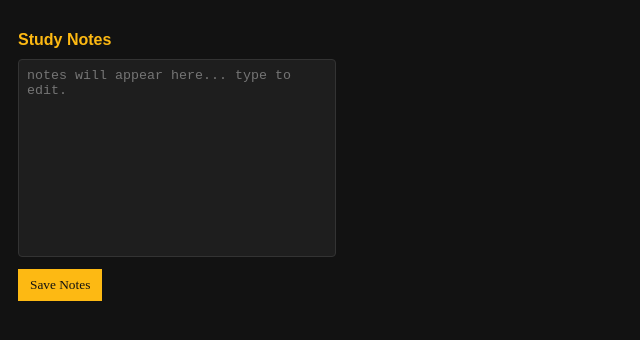
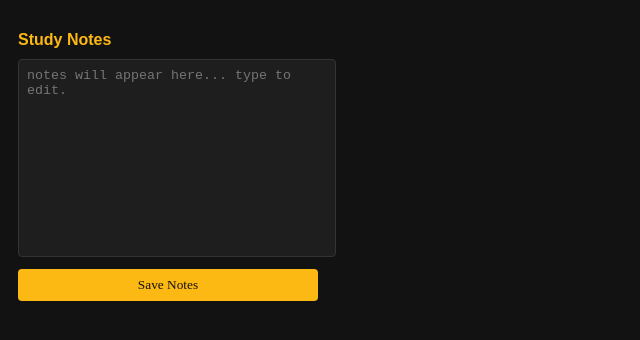
Before and after one commit to arjun828373673-alt/NoteBook, a browser extension: page index.html in a window 1280 px wide. Shown: the whole page, without its empty margins (0-640 px from the left). Drawn offline with Linux system fonts and the light colour scheme.

Commit message:
Update button styles in index.html to include border-radius and hover effect

```diff
--- a/index.html
+++ b/index.html
@@ -7,7 +7,8 @@
             body {width: 300px; font-family: Arial, sans-serif; padding: 10px; background: #121212; color: #fff;}
             h2 { font-size: 16px; color: #fdb913; margin-bottom: 10px;}
             textarea {width: 100%; height: 180px; background: #1e1e1e; color: #fff; border:1px solid #333; padding: 8px; border-radius: 4px; resize: none;}
-            button {background: #fdb913; color: #111; font-family: bold; border: none; padding: 8px 12px; margin-top: 8px;cursor: pointer;}
+            button {background: #fdb913; color: #111; font-family: bold; border: none; padding: 8px 12px; margin-top: 8px;cursor: pointer; border-radius: 4px; width: 100%;}
+            button:hover { background: #f8941d;}
         </style>
     </head>
     <body>
```
